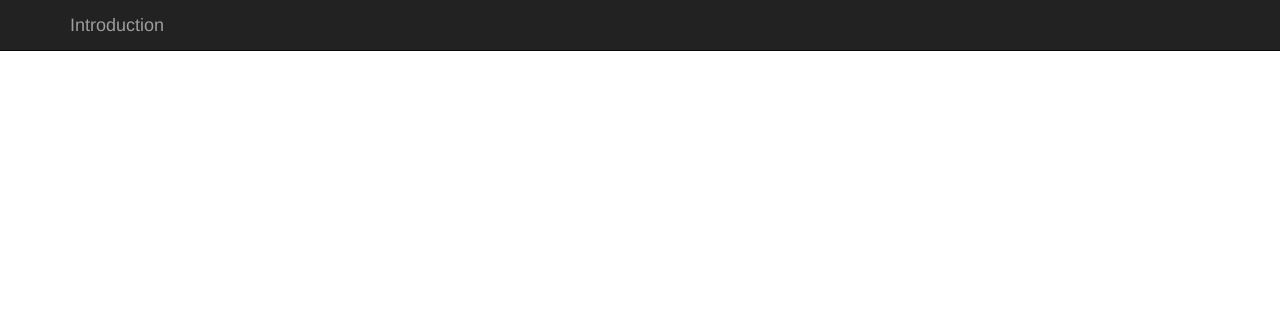
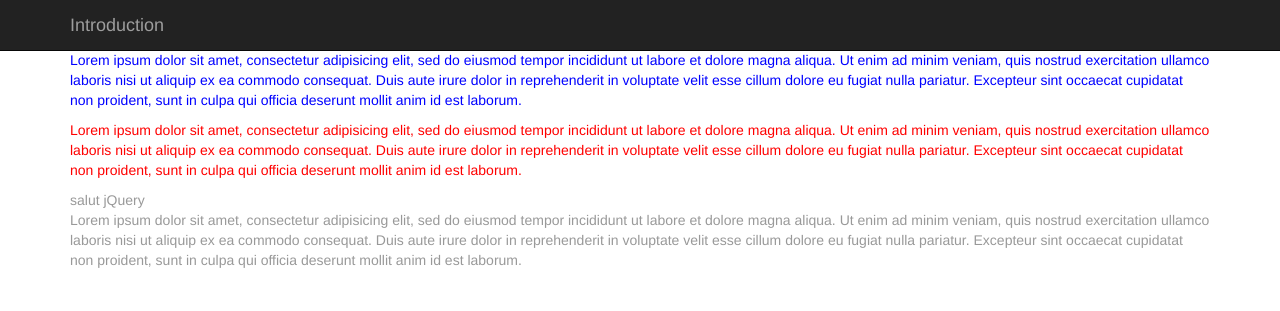
Before and after one commit to riquet28/udemy_formation_jquery, a PHP site: page / in a window 1280 px wide. Shown: the top 311 px of the page. Run offline with PHP 8.4, Linux system fonts and the light colour scheme.

Commit message:
Section 3.1 ok

```diff
--- a/index.php
+++ b/index.php
@@ -49,7 +49,66 @@
     <!-- Fin Navigation
     ======================================-->
 
+    <div class="container">
+
+      <!-- <p id="paragraphe">
+        Lorem ipsum dolor sit amet, consectetur adipisicing elit, sed do eiusmod
+        tempor incididunt ut labore et dolore magna aliqua. Ut enim ad minim veniam,
+        quis nostrud exercitation ullamco laboris nisi ut aliquip ex ea commodo consequat.
+        Duis aute irure dolor in reprehenderit in voluptate velit esse cillum dolore eu
+        fugiat nulla pariatur. Excepteur sint occaecat cupidatat non proident, sunt
+        in culpa qui officia deserunt mollit anim id est laborum.
+      </p>
+
+      <p class="article">
+        Lorem ipsum dolor sit amet, consectetur adipisicing elit, sed do eiusmod
+        tempor incididunt ut labore et dolore magna aliqua. Ut enim ad minim veniam,
+        quis nostrud exercitation ullamco laboris nisi ut aliquip ex ea commodo consequat.
+        Duis aute irure dolor in reprehenderit in voluptate velit esse cillum dolore eu
+        fugiat nulla pariatur. Excepteur sint occaecat cupidatat non proident, sunt
+        in culpa qui officia deserunt mollit anim id est laborum.
+      </p>
+
+      <p class="article">
+        Lorem ipsum dolor sit amet, consectetur adipisicing elit, sed do eiusmod
+        tempor incididunt ut labore et dolore magna aliqua. Ut enim ad minim veniam,
+        quis nostrud exercitation ullamco laboris nisi ut aliquip ex ea commodo consequat.
+        Duis aute irure dolor in reprehenderit in voluptate velit esse cillum dolore eu
+        fugiat nulla pariatur. Excepteur sint occaecat cupidatat non proident, sunt
+        in culpa qui officia deserunt mollit anim id est laborum.
+      </p>
+
+      <p class="article">
+        Lorem ipsum dolor sit amet, consectetur adipisicing elit, sed do eiusmod
+        tempor incididunt ut labore et dolore magna aliqua. Ut enim ad minim veniam,
+        quis nostrud exercitation ullamco laboris nisi ut aliquip ex ea commodo consequat.
+        Duis aute irure dolor in reprehenderit in voluptate velit esse cillum dolore eu
+        fugiat nulla pariatur. Excepteur sint occaecat cupidatat non proident, sunt
+        in culpa qui officia deserunt mollit anim id est laborum.
+      </p>
+
+      <span>Hello</span>
+      <div>World</div>
+
+      <button class="btn btn-default" id="button">Change tout!</button> -->
+
+      <div id="parent">
+        <p>Lorem ipsum dolor sit amet, consectetur adipisicing elit, sed do eiusmod tempor incididunt ut labore et dolore magna aliqua. Ut enim ad minim veniam, quis nostrud exercitation ullamco laboris nisi ut aliquip ex ea commodo consequat. Duis aute irure dolor in reprehenderit in voluptate velit esse cillum dolore eu fugiat nulla pariatur. Excepteur sint occaecat cupidatat non proident, sunt in culpa qui officia deserunt mollit anim id est laborum.</p>
+      </div>
+
+      <div id="autre">
+        <p>Lorem ipsum dolor sit amet, consectetur adipisicing elit, sed do eiusmod tempor incididunt ut labore et dolore magna aliqua. Ut enim ad minim veniam, quis nostrud exercitation ullamco laboris nisi ut aliquip ex ea commodo consequat. Duis aute irure dolor in reprehenderit in voluptate velit esse cillum dolore eu fugiat nulla pariatur. Excepteur sint occaecat cupidatat non proident, sunt in culpa qui officia deserunt mollit anim id est laborum.</p>
+      </div>
+
+      <div id="third">
+        salut jQuery
+        <p id="paraph">Lorem ipsum dolor sit amet, consectetur adipisicing elit, sed do eiusmod tempor incididunt ut labore et dolore magna aliqua. Ut enim ad minim veniam, quis nostrud exercitation ullamco laboris nisi ut aliquip ex ea commodo consequat. Duis aute irure dolor in reprehenderit in voluptate velit esse cillum dolore eu fugiat nulla pariatur. Excepteur sint occaecat cupidatat non proident, sunt in culpa qui officia deserunt mollit anim id est laborum.</p>
+      </div>
+
+    </div>
+
     <script src="js/jquery.js"></script>
+    <script src="js/script.js"></script>
 
   </body>
 </html>
--- /dev/null
+++ b/js/script.js
@@ -0,0 +1,56 @@
+$(document).ready(function(){
+
+	// alert("Hello World");
+	// console.log("test");
+
+	// $("#paragraphe").css('color', 'red');
+	// $("#paragraphe").text('texte de remplacement');
+
+	// $("#paragraphe").on('click', function(){
+	// 	$(this).css('font-weight', 'bold');
+	// });
+
+	// $('.article').each(function(){
+	// 	$(this).on('click', function(){
+	// 		// alert('ok!!!');
+	// 		$(this).css('color', 'blue');
+	// 		alert($(this).css('color'));
+	// 	});
+	// });
+
+	// $('#button').on('click', function(){
+	// 	$('.article').width(400).css('color', 'blue');
+	// });
+
+	/*
+	var paragraphe = $('#paragraphe'); article = $('.article');
+	button = $('#button');
+
+	$(paragraphe).on('click', function(){
+		$(this).css('font-weight', 'bold');
+	});
+
+	$(article).each(function(){
+		$(this).on('click', function(){
+			// alert('ok!!!');
+			$(this).css('color', 'blue');
+			alert($(this).css('color'));
+		});
+	});
+
+	$(button).on('click', function(){
+		$('.article').width(400).css('color', 'blue');
+	});
+
+	// $('p, div, span').css('color', 'blue');
+	$('*').css('font-weight', 'bold');
+	*/
+
+
+	$('p').parent('#parent').css('color', 'blue');
+
+	$('#autre').children().css('color', 'red');
+
+	$('#paraph').parent().css('color', '#999');
+
+});
```
